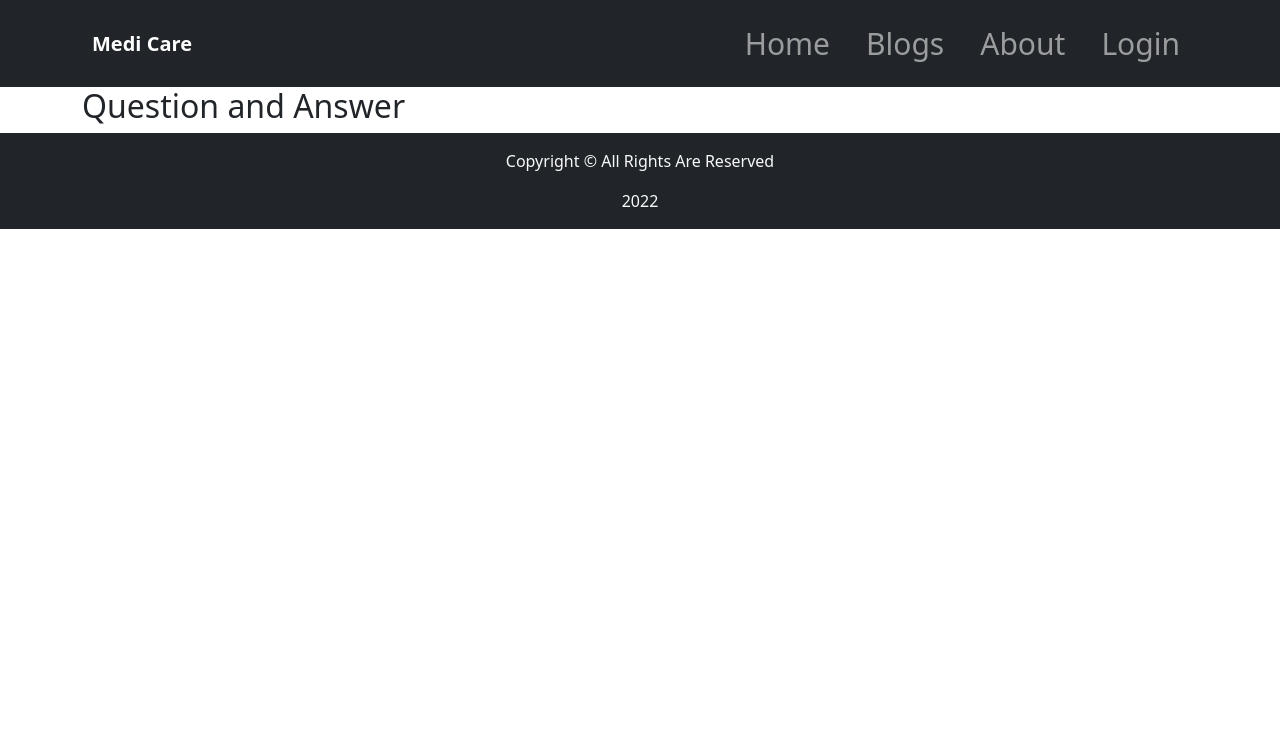
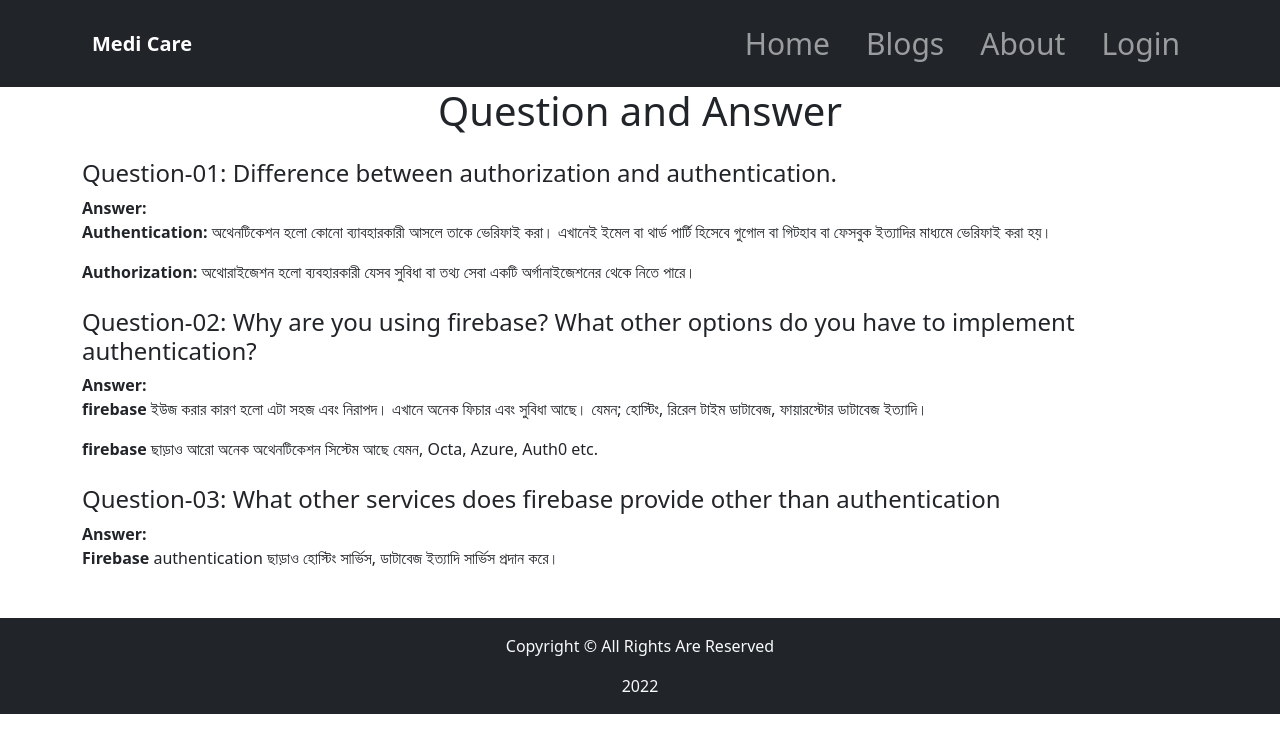
Before and after one commit to coderrakibul/assignment-10, a React (Create React App) app: page /blogs in a window 1280 px wide. Shown: the top 752 px of the page. Built offline with nearby package versions, Linux system fonts and the light colour scheme; no server answers.

Commit message:
blog page is complete

```diff
--- a/src/Blogs/Blogs.js
+++ b/src/Blogs/Blogs.js
@@ -3,7 +3,33 @@ import React from 'react';
 const Blogs = () => {
     return (
         <div className='container'>
-            <h2>Question and Answer</h2>
+            <h1 className='text-center'>Question and Answer</h1>
+
+            <div className='mt-4'>
+                <h4>Question-01: Difference between authorization and authentication.</h4>
+                <p><strong>Answer: <br /> Authentication:</strong> অথেনটিকেশন হলো কোনো ব্যাবহারকারী আসলে তাকে ভেরিফাই করা। এখানেই ইমেল বা থার্ড পার্টি হিসেবে গুগোল বা গিটহাব বা ফেসবুক ইত্যাদির মাধ্যমে ভেরিফাই করা হয়।
+                </p>
+
+                <p>
+                    <strong>Authorization:</strong> অথোরাইজেশন হলো ব্যবহারকারী যেসব সুবিধা বা তথ্য সেবা একটি অর্গানাইজেশনের থেকে নিতে পারে।</p>
+            </div>
+
+            <div className='mt-4'>
+                <h4>Question-02: Why are you using firebase? What other options do you have to implement authentication?</h4>
+                <p>
+                    <strong>Answer: <br /> firebase</strong> ইউজ করার কারণ হলো এটা সহজ এবং নিরাপদ। এখানে অনেক ফিচার এবং সুবিধা আছে। যেমন; হোস্টিং, রিরেল টাইম ডাটাবেজ, ফায়ারস্টোর ডাটাবেজ ইত্যাদি।
+                </p>
+                <p>
+                    <strong>firebase</strong> ছাড়াও আরো অনেক অথেনটিকেশন সিস্টেম আছে যেমন,  Octa, Azure, Auth0 etc.
+                </p>
+            </div>
+
+            <div className='mt-4 mb-5'>
+                <h4>Question-03: What other services does firebase provide other than authentication</h4>
+                <p> <strong>Answer: <br /> Firebase </strong>
+                    authentication ছাড়াও  হোস্টিং সার্ভিস, ডাটাবেজ ইত্যাদি সার্ভিস প্রদান করে।
+                </p>
+            </div>
 
         </div>
     );
```
